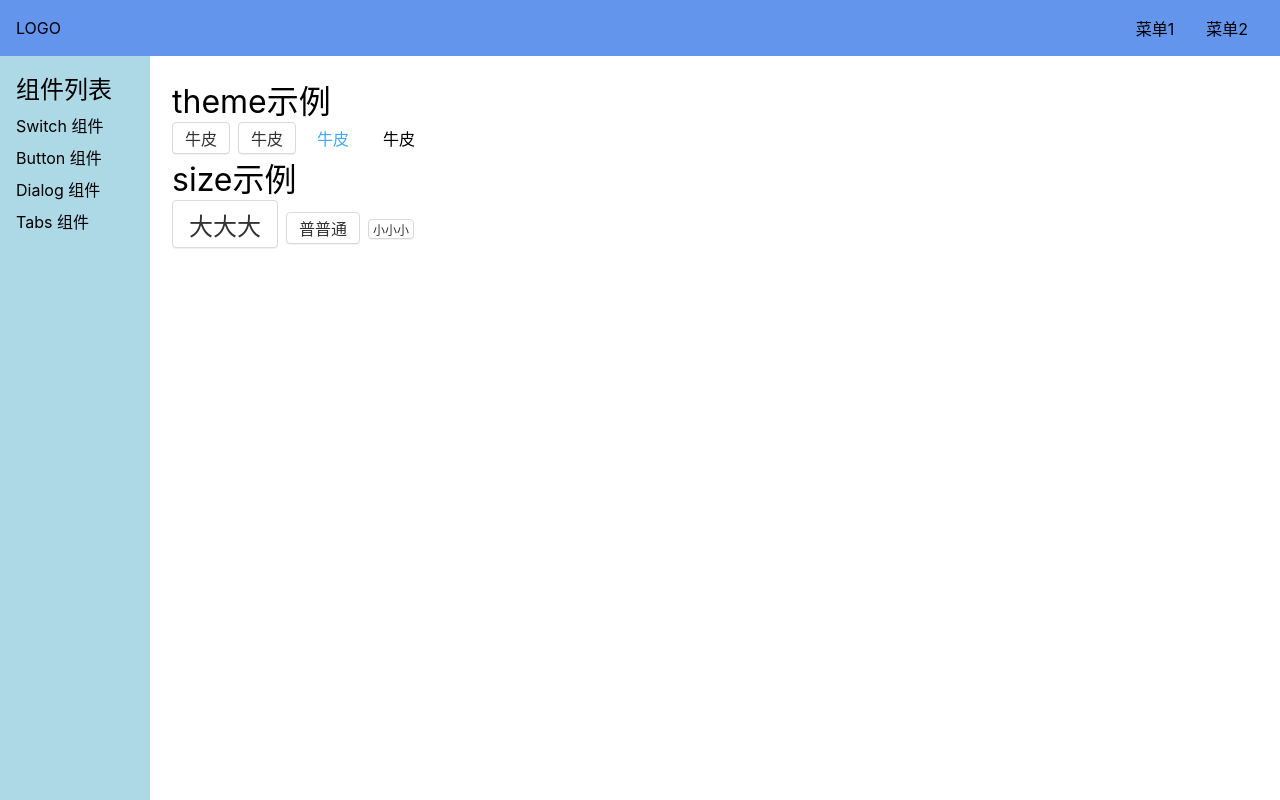
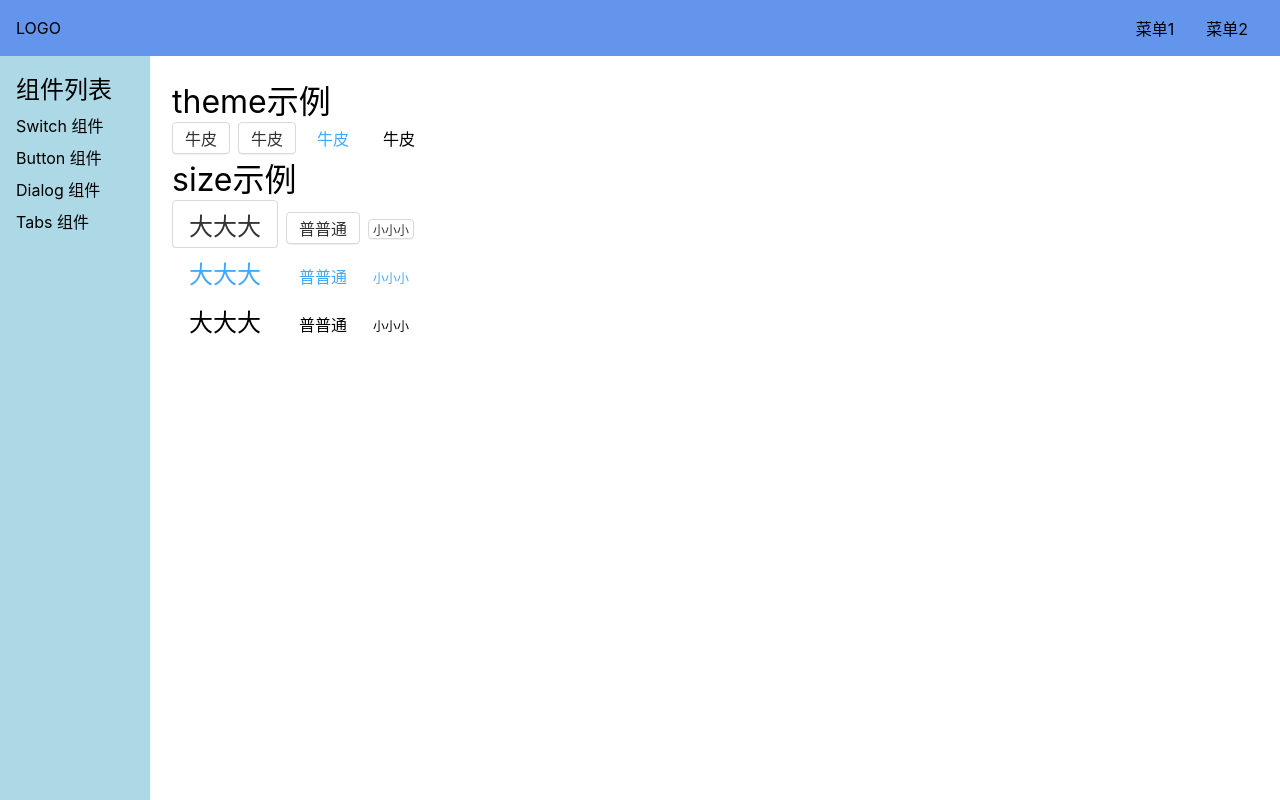
Before and after one commit to YMingF/Yan-Ui, a Vue app: page /#/doc/button in a window 1280 px wide. Built offline with nearby package versions, Linux system fonts and the light colour scheme.

Commit message:
[4-6: 加上不同theme下的button三个尺寸的样式]

```diff
--- a/src/components/ButtonDemo.vue
+++ b/src/components/ButtonDemo.vue
@@ -11,6 +11,18 @@
     <Button size="big">大大大</Button>
     <Button>普普通</Button>
     <Button size="small">小小小</Button>
+  </div>
+  <!--  link下的不同尺寸button-->
+  <div>
+    <Button theme="link" size="big">大大大</Button>
+    <Button theme="link">普普通</Button>
+    <Button size="small" theme="link">小小小</Button>
+  </div>
+  <!--  text下的不同尺寸button-->
+  <div>
+    <Button size="big" theme="text">大大大</Button>
+    <Button theme="text">普普通</Button>
+    <Button size="small" theme="text">小小小</Button>
   </div>
 </template>
 <script lang="ts">
--- a/src/lib/Button.vue
+++ b/src/lib/Button.vue
@@ -85,7 +85,6 @@ $radius: 4px;
     }
   }
 
-  &.gulu-theme-button {
   &.gulu-size-big {
     font-size: 24px;
     height: 48px;
@@ -98,5 +97,4 @@ $radius: 4px;
     padding: 0 4px;
   }
 }
-}
 </style>
```
Lines whose indentation alone changed are shown as unchanged.
